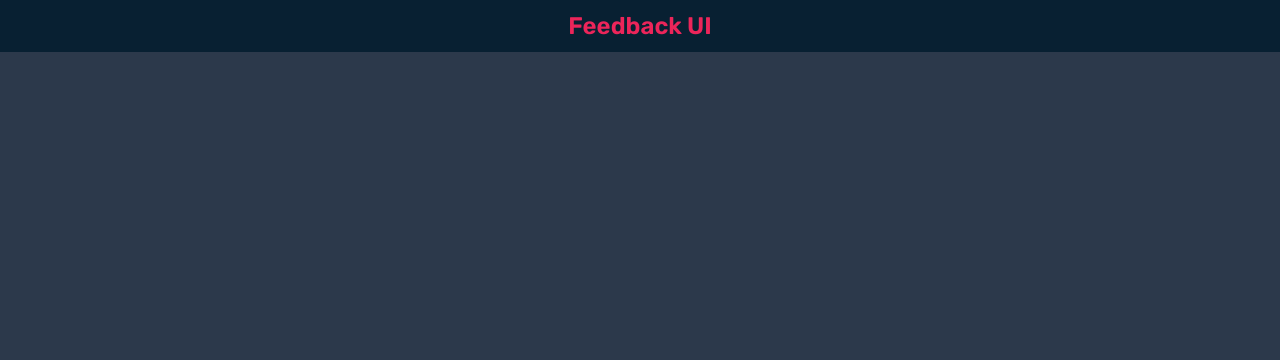
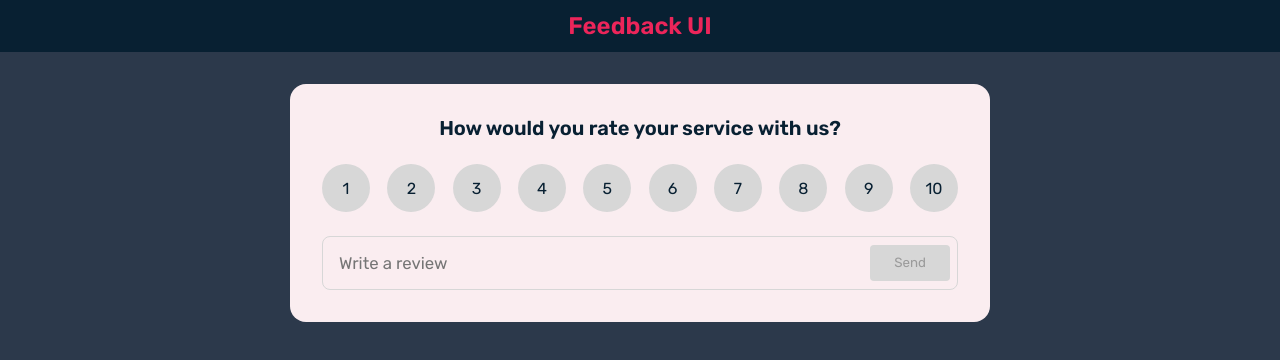
Before and after one commit to soumya495/feedback-ui, a React (Create React App) app: page / in a window 1280 px wide. Shown: the top 360 px of the page. Built offline with nearby package versions, Linux system fonts and the light colour scheme.

Commit message:
Rating Review Form

```diff
--- a/public/index.html
+++ b/public/index.html
@@ -10,34 +10,13 @@
       content="Web site created using create-react-app"
     />
     <link rel="apple-touch-icon" href="%PUBLIC_URL%/logo192.png" />
-    <!--
-      manifest.json provides metadata used when your web app is installed on a
-      user's mobile device or desktop. See https://developers.google.com/web/fundamentals/web-app-manifest/
-    -->
+
     <link rel="manifest" href="%PUBLIC_URL%/manifest.json" />
-    <!--
-      Notice the use of %PUBLIC_URL% in the tags above.
-      It will be replaced with the URL of the `public` folder during the build.
-      Only files inside the `public` folder can be referenced from the HTML.
 
-      Unlike "/favicon.ico" or "favicon.ico", "%PUBLIC_URL%/favicon.ico" will
-      work correctly both with client-side routing and a non-root public URL.
-      Learn how to configure a non-root public URL by running `npm run build`.
-    -->
-    <title>React App</title>
+    <title>Feedback UI</title>
   </head>
   <body>
     <noscript>You need to enable JavaScript to run this app.</noscript>
     <div id="root"></div>
-    <!--
-      This HTML file is a template.
-      If you open it directly in the browser, you will see an empty page.
-
-      You can add webfonts, meta tags, or analytics to this file.
-      The build step will place the bundled scripts into the <body> tag.
-
-      To begin the development, run `npm start` or `yarn start`.
-      To create a production bundle, use `npm run build` or `yarn build`.
-    -->
   </body>
 </html>
--- a/src/App.css
+++ b/src/App.css
@@ -14,6 +14,7 @@
   --secondary-dark: #082032;
   --secondary-light: #2c394b;
   --white: #faedf0;
+  --transition-time: 400ms;
 }
 
 body {
@@ -23,3 +24,132 @@ body {
   background-color: var(--secondary-light);
   color: var(--white);
 }
+
+nav {
+  width: 100%;
+  padding-block: 0.75rem;
+  background-color: var(--secondary-dark);
+}
+
+nav > h1 {
+  font-size: 1.5rem;
+  text-align: center;
+  color: var(--primary);
+}
+
+.main-container {
+  width: 90%;
+  max-width: 700px;
+  margin: 0 auto;
+  padding-block: 2rem;
+}
+
+.container {
+  width: 100%;
+  background-color: var(--white);
+  padding: 2rem;
+  border-radius: 1rem;
+  color: var(--secondary-dark);
+}
+
+.input-heading {
+  text-align: center;
+  font-size: 1.25rem;
+}
+
+.inputfield-container {
+  width: 100%;
+  margin-top: 1.5rem;
+}
+
+.radio-container {
+  width: 100%;
+  margin: 0 auto;
+  display: flex;
+  flex-wrap: wrap;
+  justify-content: space-between;
+  align-items: center;
+  gap: 0.5rem;
+  /* border: 1px solid red; */
+}
+
+.radio {
+  position: relative;
+}
+
+.radio > input[type='radio'] {
+  position: absolute;
+  top: -10000px;
+  left: 0;
+  opacity: 0;
+}
+
+.radio > label {
+  width: 3rem;
+  height: 3rem;
+  display: grid;
+  place-items: center;
+  cursor: pointer;
+  background-color: rgb(215, 215, 215);
+  border-radius: 50%;
+  transition: background-color var(--transition-time) ease;
+}
+
+.radio > label:hover {
+  background-color: rgb(176, 176, 176);
+}
+
+.radio > input[type='radio']:checked ~ label {
+  background-color: var(--primary);
+}
+
+.input-group {
+  margin-top: 1.5rem;
+  position: relative;
+  /* border: 1px solid red; */
+}
+
+.input-group > input[type='text'] {
+  width: 100%;
+  padding: 1rem;
+  padding-right: 6rem;
+  border-radius: 0.5rem;
+  border: 1px solid rgb(215, 215, 215);
+  background-color: transparent;
+  font-size: 1.05rem;
+}
+
+.input-group > input[type='text']:focus {
+  outline: 1px solid rgb(215, 215, 215);
+}
+
+.input-group > button {
+  position: absolute;
+  top: 50%;
+  right: 0.5rem;
+  transform: translateY(-50%);
+  padding: 0.65rem 1.5rem;
+  background-color: rgb(215, 215, 215);
+  border: none;
+  border-radius: 0.25rem;
+  cursor: pointer;
+  transition: background-color var(--transition-time) ease;
+}
+
+.input-group > button:hover {
+  background-color: rgb(176, 176, 176);
+}
+
+.not-active {
+  pointer-events: none;
+}
+
+.active {
+  pointer-events: all;
+}
+
+@media (max-width: 700px) {
+  .radio-container {
+    justify-content: center;
+  }
+}
--- a/src/App.js
+++ b/src/App.js
@@ -1,9 +1,13 @@
 import Navbar from './components/Navbar'
+import Input from './components/Input'
 
 function App() {
   return (
     <>
       <Navbar />
+      <div className='main-container'>
+        <Input />
+      </div>
     </>
   )
 }
--- /dev/null
+++ b/src/components/Input.jsx
@@ -0,0 +1,167 @@
+import { useEffect, useState } from 'react'
+
+function Input() {
+  const [rating, setRating] = useState(0)
+  const [review, setReview] = useState('')
+  const [btnActive, setBtnActive] = useState(false)
+
+  useEffect(() => {
+    if (rating >= 1 && rating <= 10 && review !== '') {
+      setBtnActive(true)
+    } else {
+      setBtnActive(false)
+    }
+  }, [rating, review])
+
+  const handleRadioChange = (e) => {
+    setRating(+e.target.value)
+  }
+
+  const handleSubmit = (e) => {
+    e.preventDefault()
+    console.log('Rating: ', rating)
+    console.log('Review: ', review)
+    setRating(0)
+    setReview('')
+    setBtnActive(false)
+  }
+
+  return (
+    <div className='container'>
+      <h2 className='input-heading'>
+        How would you rate your service with us?
+      </h2>
+      <form className='inputfield-container' onSubmit={handleSubmit}>
+        <div className='radio-container'>
+          <div className='radio'>
+            <input
+              type='radio'
+              name='rating'
+              id='rating-1'
+              value={1}
+              checked={rating === 1}
+              onChange={handleRadioChange}
+            />
+            <label htmlFor='rating-1'>1</label>
+          </div>
+          <div className='radio'>
+            <input
+              type='radio'
+              name='rating'
+              id='rating-2'
+              value={2}
+              checked={rating === 2}
+              onChange={handleRadioChange}
+            />
+            <label htmlFor='rating-2'>2</label>
+          </div>
+          <div className='radio'>
+            <input
+              type='radio'
+              name='rating'
+              id='rating-3'
+              value={3}
+              checked={rating === 3}
+              onChange={handleRadioChange}
+            />
+            <label htmlFor='rating-3'>3</label>
+          </div>
+          <div className='radio'>
+            <input
+              type='radio'
+              name='rating'
+              id='rating-4'
+              value={4}
+              checked={rating === 4}
+              onChange={handleRadioChange}
+            />
+            <label htmlFor='rating-4'>4</label>
+          </div>
+          <div className='radio'>
+            <input
+              type='radio'
+              name='rating'
+              id='rating-5'
+              value={5}
+              checked={rating === 5}
+              onChange={handleRadioChange}
+            />
+            <label htmlFor='rating-5'>5</label>
+          </div>
+          <div className='radio'>
+            <input
+              type='radio'
+              name='rating'
+              id='rating-6'
+              value={6}
+              checked={rating === 6}
+              onChange={handleRadioChange}
+            />
+            <label htmlFor='rating-6'>6</label>
+          </div>
+          <div className='radio'>
+            <input
+              type='radio'
+              name='rating'
+              id='rating-7'
+              value={7}
+              checked={rating === 7}
+              onChange={handleRadioChange}
+            />
+            <label htmlFor='rating-7'>7</label>
+          </div>
+          <div className='radio'>
+            <input
+              type='radio'
+              name='rating'
+              id='rating-8'
+              value={8}
+              checked={rating === 8}
+              onChange={handleRadioChange}
+            />
+            <label htmlFor='rating-8'>8</label>
+          </div>
+          <div className='radio'>
+            <input
+              type='radio'
+              name='rating'
+              id='rating-9'
+              value={9}
+              checked={rating === 9}
+              onChange={handleRadioChange}
+            />
+            <label htmlFor='rating-9'>9</label>
+          </div>
+          <div className='radio'>
+            <input
+              type='radio'
+              name='rating'
+              id='rating-10'
+              value={10}
+              checked={rating === 10}
+              onChange={handleRadioChange}
+            />
+            <label htmlFor='rating-10'>10</label>
+          </div>
+        </div>
+        <div className='input-group'>
+          <input
+            type='text'
+            placeholder='Write a review'
+            value={review}
+            onChange={(e) => setReview(e.target.value)}
+          />
+          <button
+            type='submit'
+            disabled={!btnActive}
+            className={btnActive ? 'active' : 'not-active'}
+          >
+            Send
+          </button>
+        </div>
+      </form>
+    </div>
+  )
+}
+
+export default Input
--- a/src/components/Navbar.jsx
+++ b/src/components/Navbar.jsx
@@ -1,5 +1,4 @@
 import React from 'react'
-import Styles from '../styles/Navbar.module.css'
 
 function Navbar() {
   return (
--- a/src/index.js
+++ b/src/index.js
@@ -5,8 +5,4 @@ import './App.css'
 
 const root = ReactDOM.createRoot(document.getElementById('root'))
 
-root.render(
-  <React.StrictMode>
-    <App />
-  </React.StrictMode>
-)
+root.render(<App />)
--- a/src/styles/Navbar.module.css
+++ /dev/null
@@ -1,11 +0,0 @@
-nav {
-  width: 100%;
-  padding-block: 0.75rem;
-  background-color: var(--secondary-dark);
-}
-
-nav > h1 {
-  font-size: 1.5rem;
-  text-align: center;
-  color: var(--primary);
-}
```
